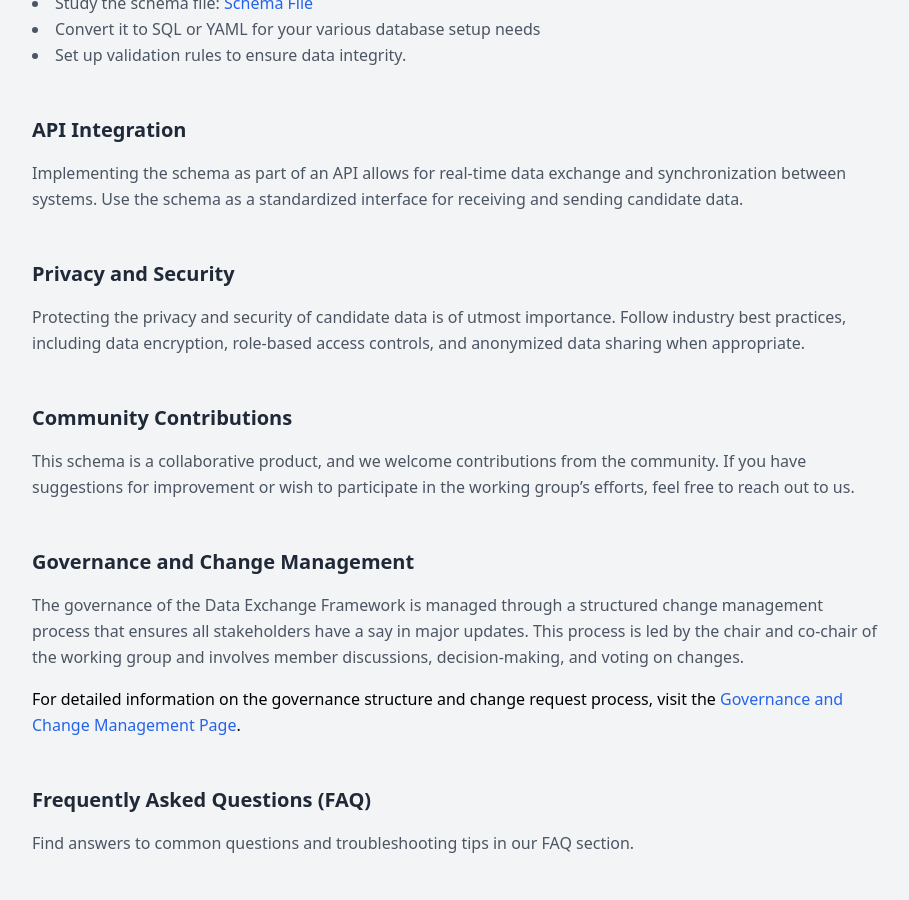
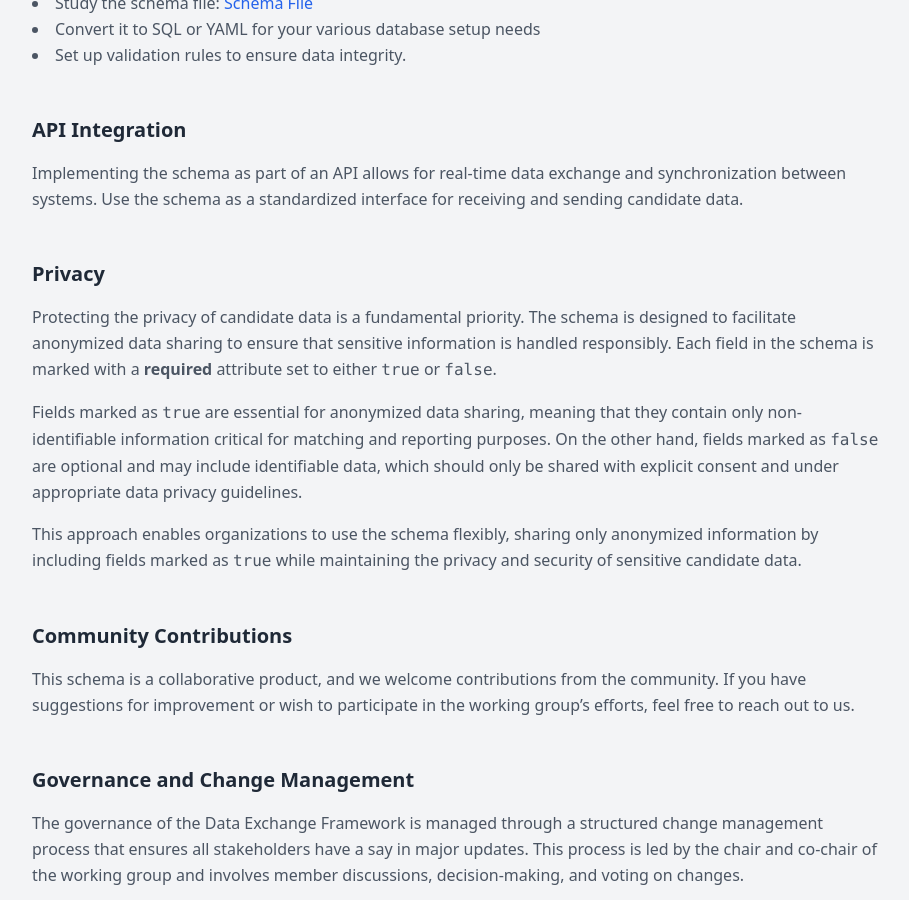
Before and after one commit to TalentLift/schema_for_data_exchange, a Jekyll site: the page built from documentation.md, in a window 1280 px wide and 900 px high, scrolled down 1318 px. Shown: the whole window, without its empty margins (184-1093 px from the left). Built offline with Jekyll 4.4.1, drawn with Linux system fonts in a browser that asks for light colours.

Commit message:
Update privacy section

```diff
--- a/documentation.md
+++ b/documentation.md
@@ -78,11 +78,17 @@ permalink: /documentation/
     </p>
   </div>
 
-  <!-- Privacy and Security Section -->
+  <!-- Privacy Section -->
   <div id="privacy-security" class="mt-12">
-    <h2 class="text-xl font-semibold text-gray-800">Privacy and Security</h2>
+    <h2 class="text-xl font-semibold text-gray-800">Privacy</h2>
     <p class="mt-4 text-gray-600">
-      Protecting the privacy and security of candidate data is of utmost importance. Follow industry best practices, including data encryption, role-based access controls, and anonymized data sharing when appropriate.
+      Protecting the privacy of candidate data is a fundamental priority. The schema is designed to facilitate anonymized data sharing to ensure that sensitive information is handled responsibly. Each field in the schema is marked with a <strong>required</strong> attribute set to either <code>true</code> or <code>false</code>.
+    </p>
+    <p class="mt-4 text-gray-600">
+      Fields marked as <code>true</code> are essential for anonymized data sharing, meaning that they contain only non-identifiable information critical for matching and reporting purposes. On the other hand, fields marked as <code>false</code> are optional and may include identifiable data, which should only be shared with explicit consent and under appropriate data privacy guidelines.
+    </p>
+    <p class="mt-4 text-gray-600">
+      This approach enables organizations to use the schema flexibly, sharing only anonymized information by including fields marked as <code>true</code> while maintaining the privacy and security of sensitive candidate data.
     </p>
   </div>
 
```
